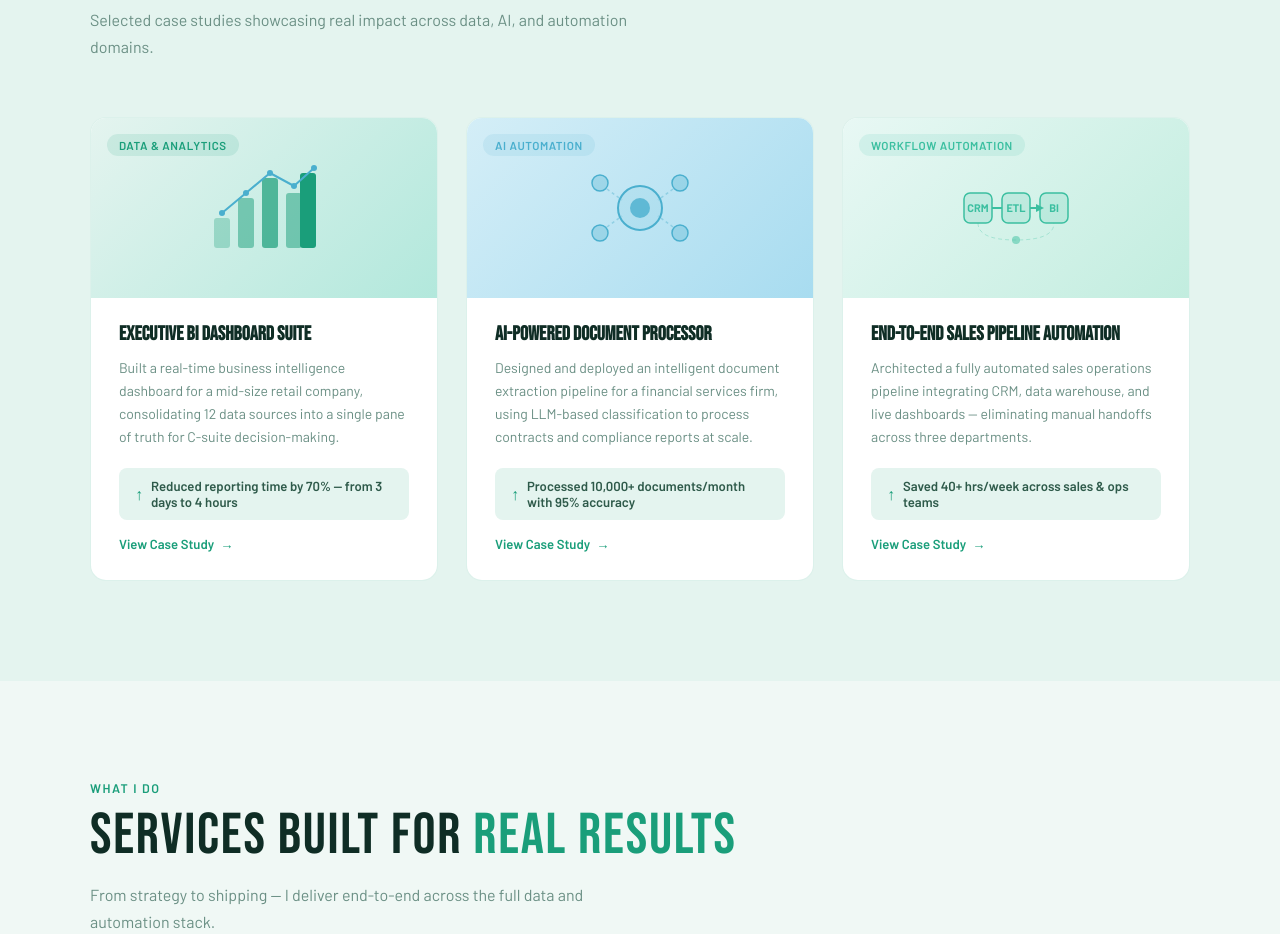
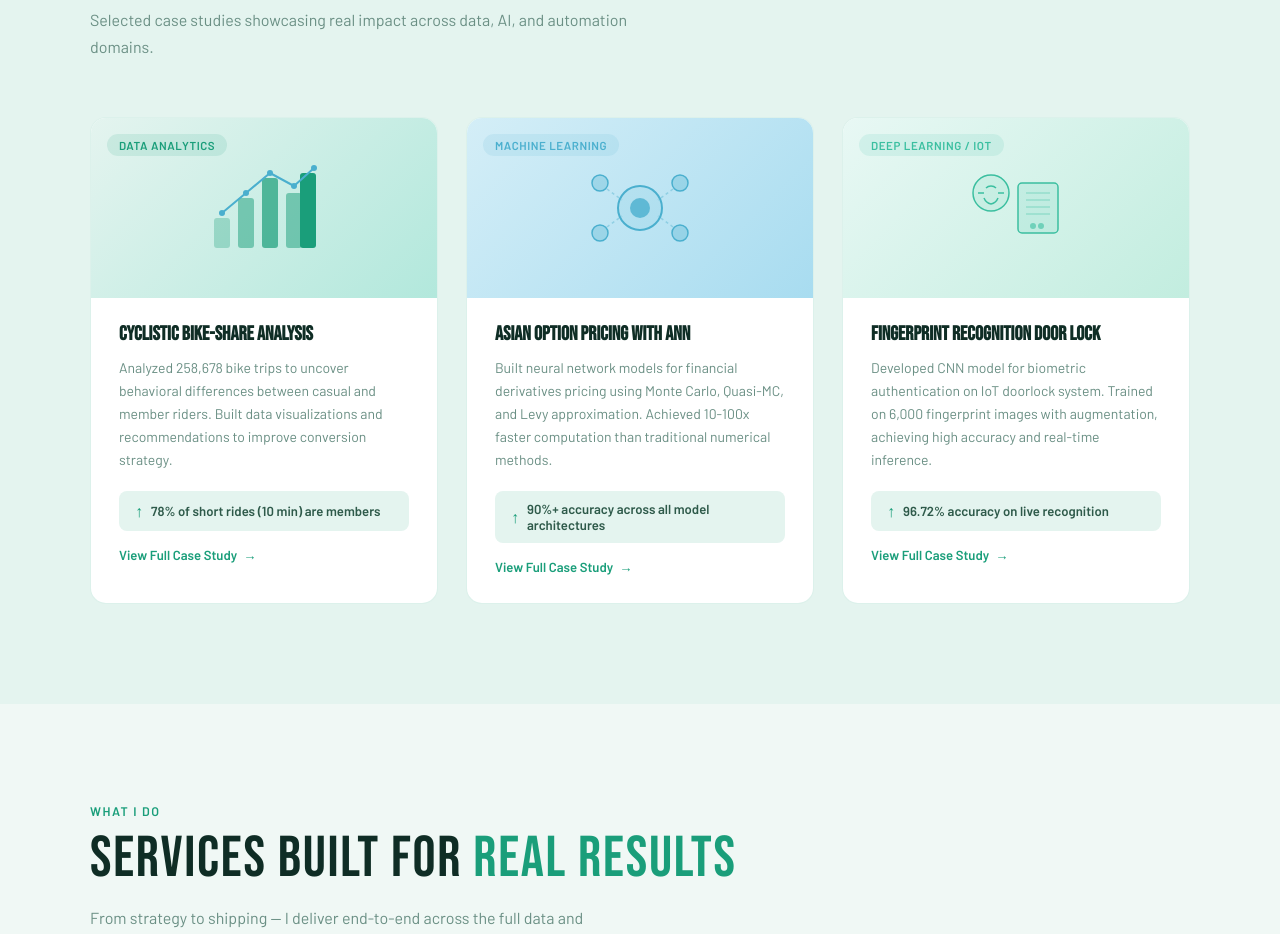
Before and after one commit to blackhespy/portfolio, a plain HTML site: page index.html in a window 1280 px wide. Shown: the part 2140-3074 px from the top of the page. Drawn offline with Linux system fonts and the light colour scheme.

Commit message:
Update index.html

```diff
--- a/index.html
+++ b/index.html
@@ -838,10 +838,10 @@
     <p class="section-sub reveal">Selected case studies showcasing real impact across data, AI, and automation domains.</p>
 
     <div class="projects-grid">
-      <!-- Card 1 -->
+      <!-- Card 1: Cyclistic -->
       <div class="project-card reveal">
         <div class="project-card-top" style="background: linear-gradient(135deg, #E4F4EF 0%, #B2E8DC 100%);">
-          <span class="card-tag tag-green">Data & Analytics</span>
+          <span class="card-tag tag-green">Data Analytics</span>
           <svg width="120" height="100" viewBox="0 0 120 100" fill="none">
             <rect x="10" y="60" width="16" height="30" rx="3" fill="rgba(26,158,122,0.3)"/>
             <rect x="34" y="40" width="16" height="50" rx="3" fill="rgba(26,158,122,0.5)"/>
@@ -857,17 +857,17 @@
           </svg>
         </div>
         <div class="project-card-body">
-          <h3>Executive BI Dashboard Suite</h3>
-          <p>Built a real-time business intelligence dashboard for a mid-size retail company, consolidating 12 data sources into a single pane of truth for C-suite decision-making.</p>
-          <div class="project-result">Reduced reporting time by 70% — from 3 days to 4 hours</div>
-          <a href="#" class="project-link">View Case Study</a>
+          <h3>Cyclistic Bike-Share Analysis</h3>
+          <p>Analyzed 258,678 bike trips to uncover behavioral differences between casual and member riders. Built data visualizations and recommendations to improve conversion strategy.</p>
+          <div class="project-result">78% of short rides (10 min) are members</div>
+          <a href="https://christian-jauhari.webflow.io/projects/cyclistic-data-analysis" target="_blank" class="project-link">View Full Case Study</a>
         </div>
       </div>
 
-      <!-- Card 2 -->
+      <!-- Card 2: Asian Option Pricing -->
       <div class="project-card reveal reveal-delay-1">
         <div class="project-card-top" style="background: linear-gradient(135deg, #D4EEF7 0%, #A8DCF0 100%);">
-          <span class="card-tag tag-blue">AI Automation</span>
+          <span class="card-tag tag-blue">Machine Learning</span>
           <svg width="120" height="100" viewBox="0 0 120 100" fill="none">
             <circle cx="60" cy="50" r="22" stroke="var(--sky)" stroke-width="2" fill="rgba(74,175,206,0.1)"/>
             <circle cx="60" cy="50" r="10" fill="var(--sky)" opacity=".8"/>
@@ -882,36 +882,37 @@
           </svg>
         </div>
         <div class="project-card-body">
-          <h3>AI-Powered Document Processor</h3>
-          <p>Designed and deployed an intelligent document extraction pipeline for a financial services firm, using LLM-based classification to process contracts and compliance reports at scale.</p>
-          <div class="project-result">Processed 10,000+ documents/month with 95% accuracy</div>
-          <a href="#" class="project-link">View Case Study</a>
+          <h3>Asian Option Pricing with ANN</h3>
+          <p>Built neural network models for financial derivatives pricing using Monte Carlo, Quasi-MC, and Levy approximation. Achieved 10-100x faster computation than traditional numerical methods.</p>
+          <div class="project-result">90%+ accuracy across all model architectures</div>
+          <a href="https://christian-jauhari.webflow.io/projects/analysis-pricing-asian-option-ann" target="_blank" class="project-link">View Full Case Study</a>
         </div>
       </div>
 
-      <!-- Card 3 -->
+      <!-- Card 3: Fingerprint Recognition -->
       <div class="project-card reveal reveal-delay-2">
         <div class="project-card-top" style="background: linear-gradient(135deg, #E8F8F4 0%, #C2EDDF 100%);">
-          <span class="card-tag tag-teal">Workflow Automation</span>
+          <span class="card-tag tag-teal">Deep Learning / IoT</span>
           <svg width="120" height="100" viewBox="0 0 120 100" fill="none">
-            <rect x="8" y="35" width="28" height="30" rx="6" fill="rgba(59,191,160,0.15)" stroke="var(--accent-2)" stroke-width="1.5"/>
-            <text x="22" y="54" text-anchor="middle" font-size="11" fill="var(--accent-2)" font-weight="700">CRM</text>
-            <rect x="46" y="35" width="28" height="30" rx="6" fill="rgba(59,191,160,0.15)" stroke="var(--accent-2)" stroke-width="1.5"/>
-            <text x="60" y="54" text-anchor="middle" font-size="11" fill="var(--accent-2)" font-weight="700">ETL</text>
-            <rect x="84" y="35" width="28" height="30" rx="6" fill="rgba(59,191,160,0.15)" stroke="var(--accent-2)" stroke-width="1.5"/>
-            <text x="98" y="54" text-anchor="middle" font-size="11" fill="var(--accent-2)" font-weight="700">BI</text>
-            <line x1="36" y1="50" x2="46" y2="50" stroke="var(--accent-2)" stroke-width="2" marker-end="url(#arr)"/>
-            <line x1="74" y1="50" x2="84" y2="50" stroke="var(--accent-2)" stroke-width="2"/>
-            <polygon points="80,46 88,50 80,54" fill="var(--accent-2)"/>
-            <path d="M22 65 Q22 82 60 82 Q98 82 98 65" stroke="rgba(59,191,160,0.3)" stroke-width="1" stroke-dasharray="4 3" fill="none"/>
-            <circle cx="60" cy="82" r="4" fill="var(--accent-2)" opacity=".5"/>
+            <circle cx="35" cy="35" r="18" stroke="var(--accent-2)" stroke-width="1.5" fill="rgba(59,191,160,0.1)"/>
+            <path d="M30 30 Q32 28, 35 28 Q38 28, 40 30" stroke="var(--accent-2)" stroke-width="1.5" fill="none"/>
+            <path d="M28 40 Q30 45, 35 46 Q40 45, 42 40" stroke="var(--accent-2)" stroke-width="1.5" fill="none"/>
+            <line x1="22" y1="35" x2="28" y2="35" stroke="var(--accent-2)" stroke-width="1.5"/>
+            <line x1="42" y1="35" x2="48" y2="35" stroke="var(--accent-2)" stroke-width="1.5"/>
+            <rect x="62" y="25" width="40" height="50" rx="4" fill="rgba(59,191,160,0.12)" stroke="var(--accent-2)" stroke-width="1.5"/>
+            <line x1="70" y1="35" x2="94" y2="35" stroke="var(--accent-2)" stroke-width="1" opacity=".5"/>
+            <line x1="70" y1="42" x2="94" y2="42" stroke="var(--accent-2)" stroke-width="1" opacity=".5"/>
+            <line x1="70" y1="49" x2="94" y2="49" stroke="var(--accent-2)" stroke-width="1" opacity=".5"/>
+            <line x1="70" y1="56" x2="94" y2="56" stroke="var(--accent-2)" stroke-width="1" opacity=".5"/>
+            <circle cx="77" cy="68" r="3" fill="var(--accent-2)" opacity=".6"/>
+            <circle cx="85" cy="68" r="3" fill="var(--accent-2)" opacity=".6"/>
           </svg>
         </div>
         <div class="project-card-body">
-          <h3>End-to-End Sales Pipeline Automation</h3>
-          <p>Architected a fully automated sales operations pipeline integrating CRM, data warehouse, and live dashboards — eliminating manual handoffs across three departments.</p>
-          <div class="project-result">Saved 40+ hrs/week across sales & ops teams</div>
-          <a href="#" class="project-link">View Case Study</a>
+          <h3>Fingerprint Recognition Door Lock</h3>
+          <p>Developed CNN model for biometric authentication on IoT doorlock system. Trained on 6,000 fingerprint images with augmentation, achieving high accuracy and real-time inference.</p>
+          <div class="project-result">96.72% accuracy on live recognition</div>
+          <a href="https://christian-jauhari.webflow.io/projects/fingerprint-recognition-cnn" target="_blank" class="project-link">View Full Case Study</a>
         </div>
       </div>
     </div>
```
